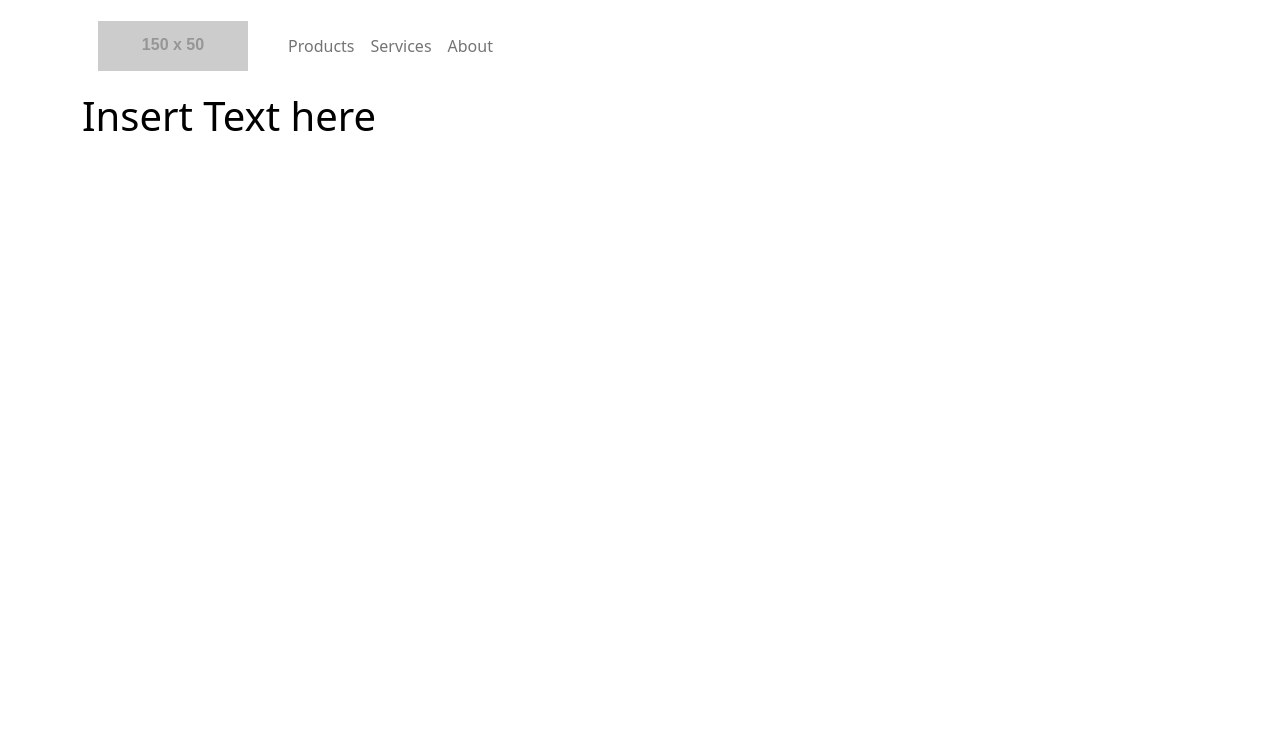
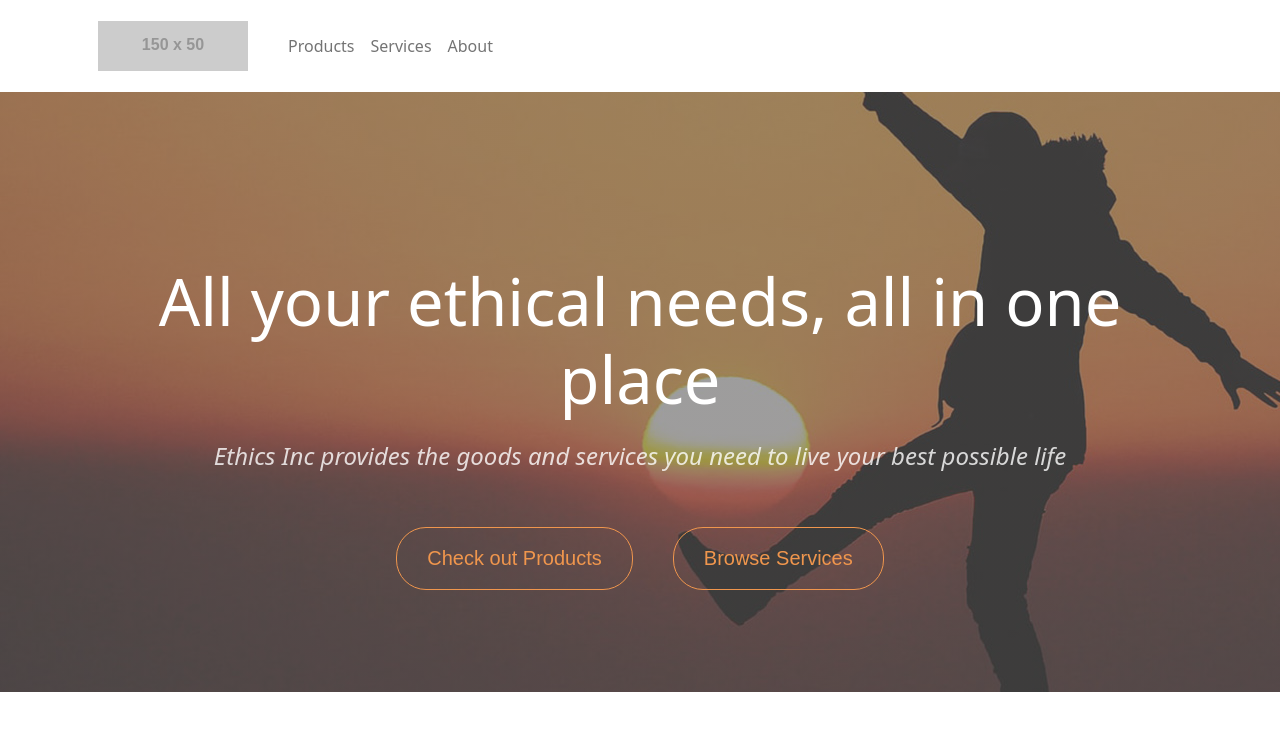
Before and after one commit to benklinton/Ethics-Project, a React (Create React App) app: page / in a window 1280 px wide. Shown: the top 730 px of the page. Built offline with nearby package versions, Linux system fonts and the light colour scheme; the HTML template or start-up script is replaced by a standard one.

Commit message:
added more to header component

```diff
--- a/public/index.html
+++ b/public/index.html
@@ -32,7 +32,7 @@
   <!--JS Bootstrap-->
   <script src="https://cdn.jsdelivr.net/npm/bootstrap@5.1.3/dist/js/bootstrap.bundle.min.js"></script>
 
-  <title>React App</title>
+  <title>Ethics Inc</title>
 </head>
 
 <body>
--- a/src/components/header/index.js
+++ b/src/components/header/index.js
@@ -3,6 +3,7 @@ import "./style.css";
 import { Container } from "react-bootstrap";
 import { Row } from "react-bootstrap";
 import { Col } from "react-bootstrap";
+import { Button } from "react-bootstrap";
 
 function Header() {
     return (
@@ -10,7 +11,12 @@ function Header() {
             <Container className="h-50">
                 <Row className="h-100">
                     <Col>
-                    <h1 className="mb-4 center text-black">Insert Text here</h1>
+                    <h1 className="mb-4 header-text">All your ethical needs, all in one place</h1>
+                    <h4 className="subheading-text">Ethics Inc provides the goods and services you need to live your best possible life</h4>
+                    <div className="center-buttons">
+                                <Button className='header-button button-color'>Check out Products</Button>
+                                <Button className="header-button-margin header-button button-color">Browse Services</Button>
+                            </div>
                     </Col>
                 </Row>
             </Container>
--- a/src/components/header/style.css
+++ b/src/components/header/style.css
@@ -0,0 +1,54 @@
+.header {
+    padding-top: calc(6rem + 74px);
+    padding-bottom: 6rem;
+    background-image: linear-gradient(rgba(87, 88, 90, 0.575), rgba(87, 88, 90, 0.575)), url('./images/ethics-header.jpg');
+    height: 600px;
+}
+
+.header-text {
+    color:  white;
+    display: flex;
+    justify-content: center;
+    font-size: 65px;
+    text-align: center;
+}
+
+.subheading-text {
+    margin-bottom: 3.5rem;
+    opacity: .8;
+    color: white;
+    display: flex;
+    justify-content: center;
+    font-weight: lighter;
+    font-style: italic;
+    text-align: center;
+}
+
+.header-button-margin {
+    margin-left: 2.5rem;
+}
+
+.header-button {
+    border-radius: 30px;
+    padding: 18px 30px;
+    font-size: 20px;
+    line-height: 25px;
+    font-family: 'Ubuntu', sans-serif;
+}
+
+.center-buttons {
+    display: flex;
+    justify-content: center;
+}
+
+.button-color {
+    color: #F0964D;
+    border-color: #F0964D;
+    background-color: transparent;
+}
+
+.button-color:hover {
+    color: black;
+    background-color: #F0964D;
+    border-color: #F0964D;
+}
```
Also changed, not shown: src/components/header/images/ethics-header.jpg (added).
